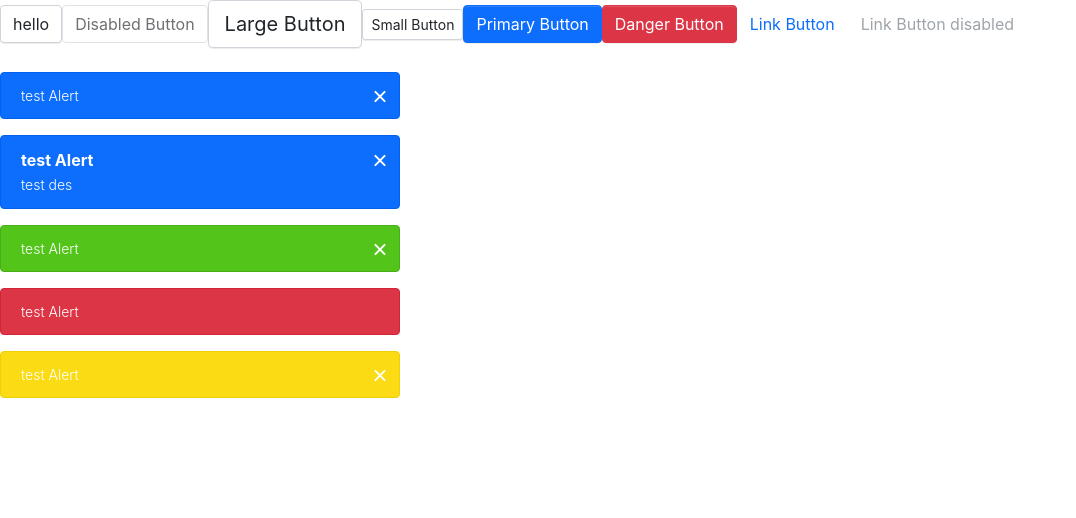
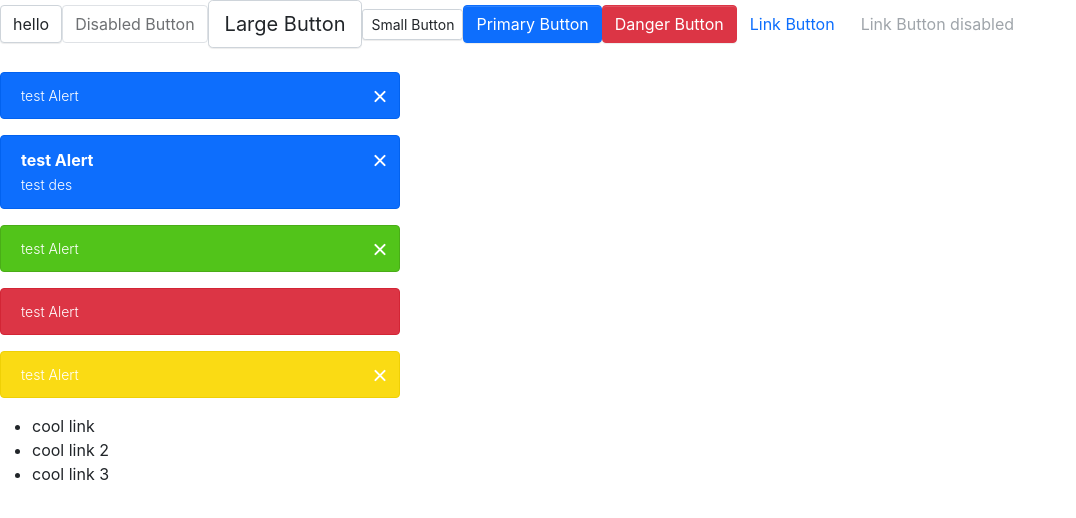
Before and after one commit to Yukiookami/sku-react-d-ts, a React (Create React App) app: page / in a window 1280 px wide. Shown: the top 518 px of the page, without its empty margins (0-1076 px from the left). Built offline with nearby package versions, Linux system fonts and the light colour scheme.

Commit message:
完成menu组件基础逻辑代码【

```diff
--- a/src/App.tsx
+++ b/src/App.tsx
@@ -1,12 +1,14 @@
 /*
  * @Author: zxy
  * @Date: 2022-04-11 14:33:08
- * @LastEditTime: 2022-04-15 16:42:53
+ * @LastEditTime: 2022-04-20 17:39:26
  * @FilePath: /sku-react-d/src/App.tsx
  */
 import React from 'react';
 import SkuButton from './components/Button/button';
 import SkuAlert from './components/Alert/alert';
+import SkuMenu from './components/Menu/menu';
+import SkuMenuItem from './components/Menu/menuItem';
 
 function App() {
   return (
@@ -42,7 +44,21 @@ function App() {
           <SkuAlert title='test Alert' type={'warn'}></SkuAlert>
         </div>
 
-        <div></div>
+        <div>
+          <SkuMenu defaultIndex={0} onSelect={(index) => alert(index)}>
+            <SkuMenuItem index={0}>
+              cool link
+            </SkuMenuItem>
+
+            <SkuMenuItem index={1} disabled>
+              cool link 2
+            </SkuMenuItem>
+
+            <SkuMenuItem index={2}>
+              cool link 3
+            </SkuMenuItem>
+          </SkuMenu>
+        </div>
       </header>
     </div>
   );
--- a/src/components/Menu/menu.tsx
+++ b/src/components/Menu/menu.tsx
@@ -1,32 +1,57 @@
 /*
  * @Author: zxy
  * @Date: 2022-04-15 16:22:36
- * @LastEditTime: 2022-04-15 16:29:51
+ * @LastEditTime: 2022-04-20 17:28:34
  * @FilePath: /sku-react-d/src/components/Menu/menu.tsx
  */
-import React from "react";
+import React, { createContext, useState } from "react";
 import classNames from "classnames";
 
 type MenuMode = 'horizontal' | 'vertical'
+type SelectCallback = (selectedInedx: number) => void
 
 export interface MenuProps {
   defaultIndex?: number;
   className?: string;
   mode?: MenuMode;
   style?: React.CSSProperties;
-  onSelect?: (selectedInedx: number) => void;
+  onSelect?: SelectCallback;
 }
 
+interface IMenuContext {
+  index: number;
+  onSelect?: SelectCallback;
+}
+
+export const MenuContext = createContext<IMenuContext>({index: 0})
+
 const SkuMenu: React.FC<MenuProps> = (props) => {
-  const { defaultIndex, className, mode, style, onSelect } = props
+  const { defaultIndex, className, mode, style, onSelect, children } = props
+
+  const [currentActive, setActive] = useState(defaultIndex)
 
   const classes = classNames('sku-menu', className, {
     'menu-vertical': mode === 'vertical'
   })
 
+  const handleClick = (index: number) => {
+    setActive(index)
+
+    if (onSelect) {
+      onSelect(index)
+    }
+  }
+
+  const passedContext:IMenuContext = {
+    index: currentActive ? currentActive : 0,
+    onSelect: handleClick
+  }
+
   return (
     <ul className={classes} style={style}>
-
+      <MenuContext.Provider value={passedContext}>
+        {children}
+      </MenuContext.Provider>
     </ul>
   )
 }
--- a/src/components/Menu/menuItem.tsx
+++ b/src/components/Menu/menuItem.tsx
@@ -1,14 +1,16 @@
 /*
  * @Author: zxy
  * @Date: 2022-04-15 16:37:46
- * @LastEditTime: 2022-04-15 16:41:56
+ * @LastEditTime: 2022-04-20 17:37:01
  * @FilePath: /sku-react-d/src/components/Menu/menuItem.tsx
  */
 import classNames from "classnames";
 import React from "react";
+import { useContext } from "react";
+import { MenuContext } from "./menu";
 
 export interface MenuItemProps {
-  index?: number;
+  index: number;
   disabled?: boolean;
   className?: string;
   style?: React.CSSProperties;
@@ -16,13 +18,21 @@ export interface MenuItemProps {
 
 const SkuMenuItem: React.FC<MenuItemProps> = (props) => {
   const {index, disabled, className, style, children} = props
+  const context = useContext(MenuContext)
 
   const classes = classNames('sku-menu-item', className, {
-    'is-disabled': disabled
+    'is-disabled': disabled,
+    'is-active': context.index === index
   })
 
+  const handleClick = () => {
+    if (context.onSelect && !disabled) {
+      context.onSelect(index)
+    }
+  }
+
   return (
-    <li className={classes} style={style}>
+    <li className={classes} style={style} onClick={handleClick}>
       {children}
     </li>
   )
```
